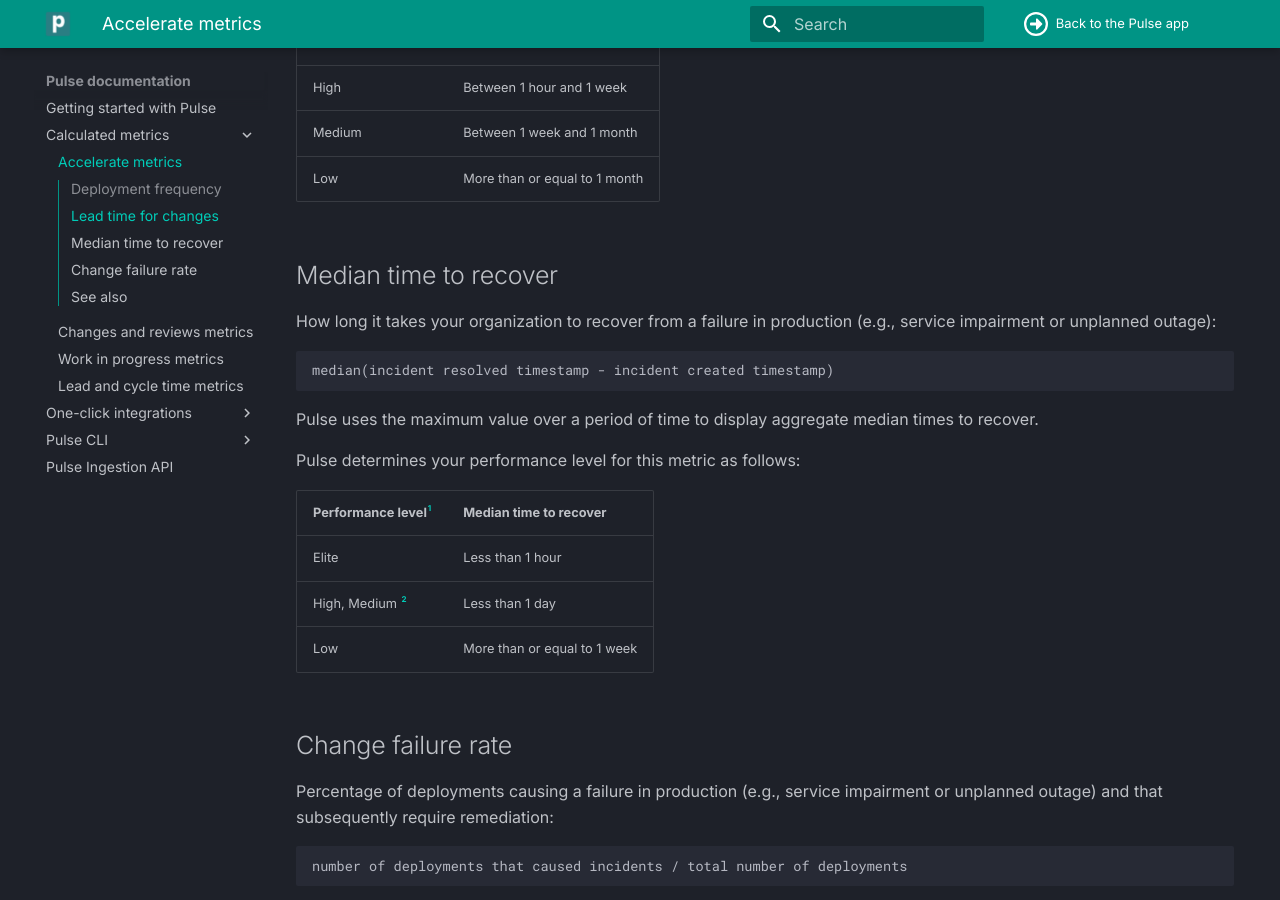
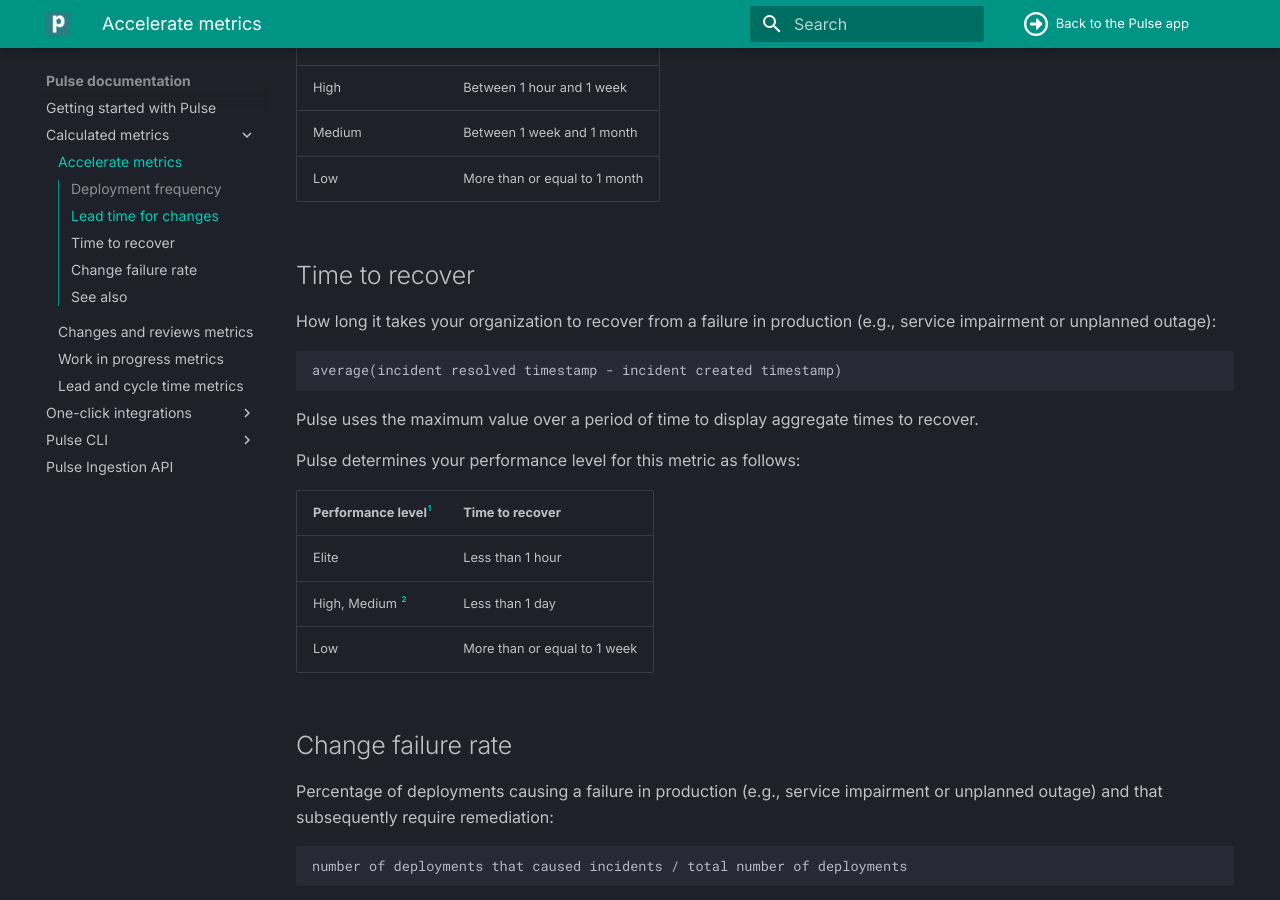
Before and after one commit to codacy/pulse-user-docs, an MkDocs documentation site: the page built from docs/metrics/accelerate.md, in a window 1280 px wide and 900 px high, scrolled down 1502 px. Built offline with MkDocs 1.6.1 and Material for MkDocs 9.7.7, drawn with Linux system fonts in a browser that asks for light colours; some of the changed text lies outside the part shown.

Commit message:
feat: Update MTTR to TTR [PUL-843]

````diff
--- a/docs/metrics/accelerate.md
+++ b/docs/metrics/accelerate.md
@@ -4,7 +4,7 @@
 
 -   [Deployment frequency](#deployment-frequency)
 -   [Lead time for changes](#lead-time-for-changes)
--   [Median time to recover](#median-time-to-recover)
+-   [Time to recover](#time-to-recover)
 -   [Change failure rate](#change-failure-rate)
 
 ## Deployment frequency
@@ -53,19 +53,19 @@
 | Medium                | Between 1 week and 1 month    |
 | Low                   | More than or equal to 1 month |
 
-## Median time to recover
+## Time to recover
 
 How long it takes your organization to recover from a failure in production (e.g., service impairment or unplanned outage):
 
 ```text
-median(incident resolved timestamp - incident created timestamp)
+average(incident resolved timestamp - incident created timestamp)
 ```
 
-Pulse uses the maximum value over a period of time to display aggregate median times to recover.
+Pulse uses the maximum value over a period of time to display aggregate times to recover.
 
 Pulse determines your performance level for this metric as follows:
 
-| Performance level[^1] | Median time to recover       |
+| Performance level[^1] | Time to recover              |
 | --------------------- | ---------------------------- |
 | Elite                 | Less than 1 hour             |
 | High, Medium [^2]     | Less than 1 day              |
````
Also changed, not shown: docs/cli/cli.md (+1 -1 lines), docs/one-click-integrations/pagerduty-integration.md (+2 -2 lines).
